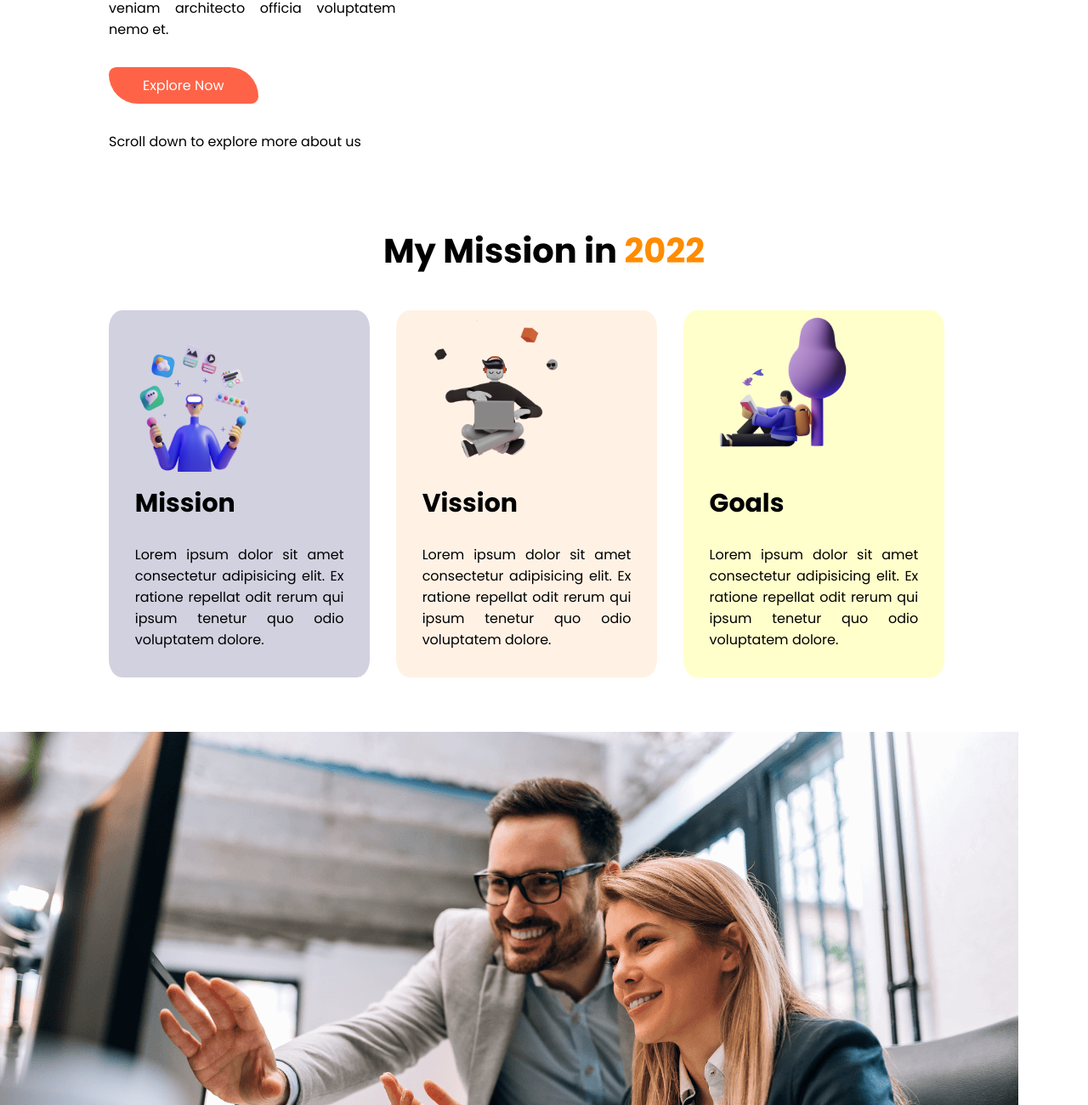
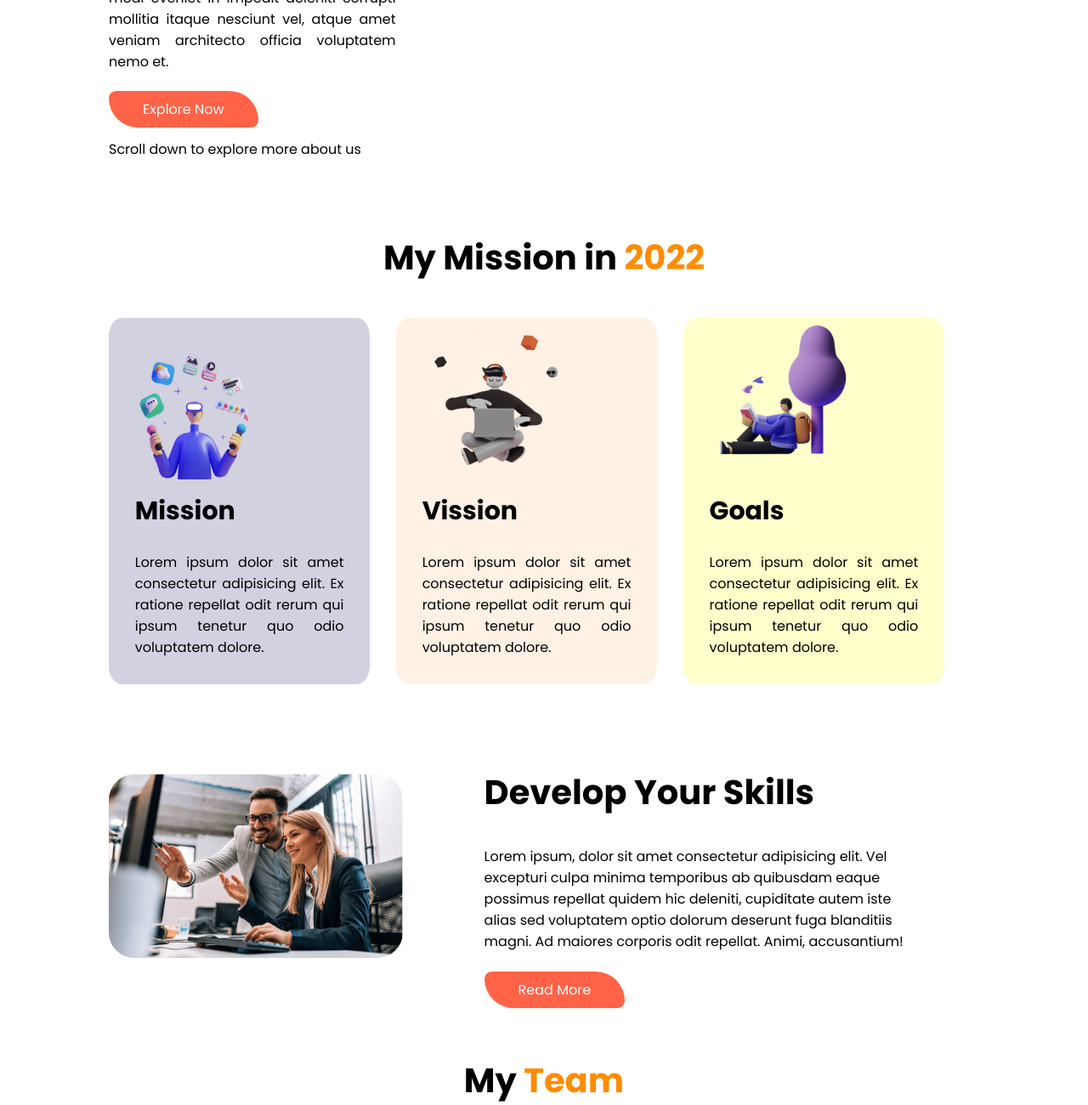
Before and after one commit to nasim8382/portfolio-website, a plain HTML site: page index.html in a window 1280 px wide. Shown: the part 540-1840 px from the top of the page at 85% size. Drawn offline with Linux system fonts and the light colour scheme.

Commit message:
Develop skill section added

```diff
--- a/css/style.css
+++ b/css/style.css
@@ -2,6 +2,7 @@ body{
     font-family: 'Poppins', sans-serif;
     margin: 0;
 }
+
 /*banner section start*/
 #banner-section{
     display: flex;
@@ -17,7 +18,7 @@ body{
     border-left: 5px solid tomato;
 }
 .heading h1{
-    font-size: 50px;
+    font-size: 55px;
     padding-left: 20px;
     padding-right: 250px;
     font-family: cursive;
@@ -35,9 +36,9 @@ a{
 #banner-section p{
     text-align: justify;
     padding-right: 200px;
+    padding-bottom: 15px;
 }
 #banner-section h4{
-    padding-top: 20px;
     font-weight: 400;
 }
 #banner-section img{
@@ -94,9 +95,26 @@ a{
 }
 /*Mission section end*/
 
+/*Develop skiils section start*/
 #develop-section{
-
+    display: flex;
+    align-items: center;
+    margin: 5% 15% 5% 10%;
 }
+#develop-section img{
+    width: 100%;
+    border-radius: 30px;
+}
+.develop-skills-text{
+    margin-left: 10%;
+}
+.develop-skills-text h1{
+    font-size: 40px;
+}
+.develop-skills-text p{
+    padding-bottom: 3%;
+}
+/*Develop skills section end*/
 
 /*Team section start*/
 #team-section{
--- a/index.html
+++ b/index.html
@@ -17,7 +17,7 @@
             <div class="heading">
             <h1>Stay Focused on <span>Mission 2022</span></h1>
             </div>
-            <p>Lorem ipsum dolor sit, amet consectetur adipisicing elit. Nulla magni saepe harum modi eveniet in impedit deleniti corrupti mollitia itaque nesciunt vel, atque amet veniam architecto officia voluptatem nemo et.</p> <br>
+            <p>Lorem ipsum dolor sit, amet consectetur adipisicing elit. Nulla magni saepe harum modi eveniet in impedit deleniti corrupti mollitia itaque nesciunt vel, atque amet veniam architecto officia voluptatem nemo et.</p>
             <a target="_blank" href="https://twitter.com/NasimReza14">Explore Now</a>
             <h4>Scroll down to explore more about us</h4>
         </div>
@@ -55,13 +55,17 @@
         <div class="width-fourty">
             <img src="images/skills.png" alt="Develop Your skills">
         </div>
-        <div class="width-sixty">
+        <div class="width-sixty develop-skills-text">
             <h1>Develop Your Skills</h1>
             <p>Lorem ipsum, dolor sit amet consectetur adipisicing elit. Vel excepturi culpa minima temporibus ab quibusdam eaque possimus repellat quidem hic deleniti, cupiditate autem iste alias sed voluptatem optio dolorum deserunt fuga blanditiis magni. Ad maiores corporis odit repellat. Animi, accusantium!</p>
             <a target="_blank" href="https://www.linkedin.com/in/nasim-reza-neel/">Read More</a>
         </div>
     </section>
     <!--Develop skills section end-->
+
+    <!--Community section start-->
+
+    <!--Community section end-->
 
     <!--Team section start-->
     <section id="team-section">
```
Also changed, not shown: images/bg.png (added).
